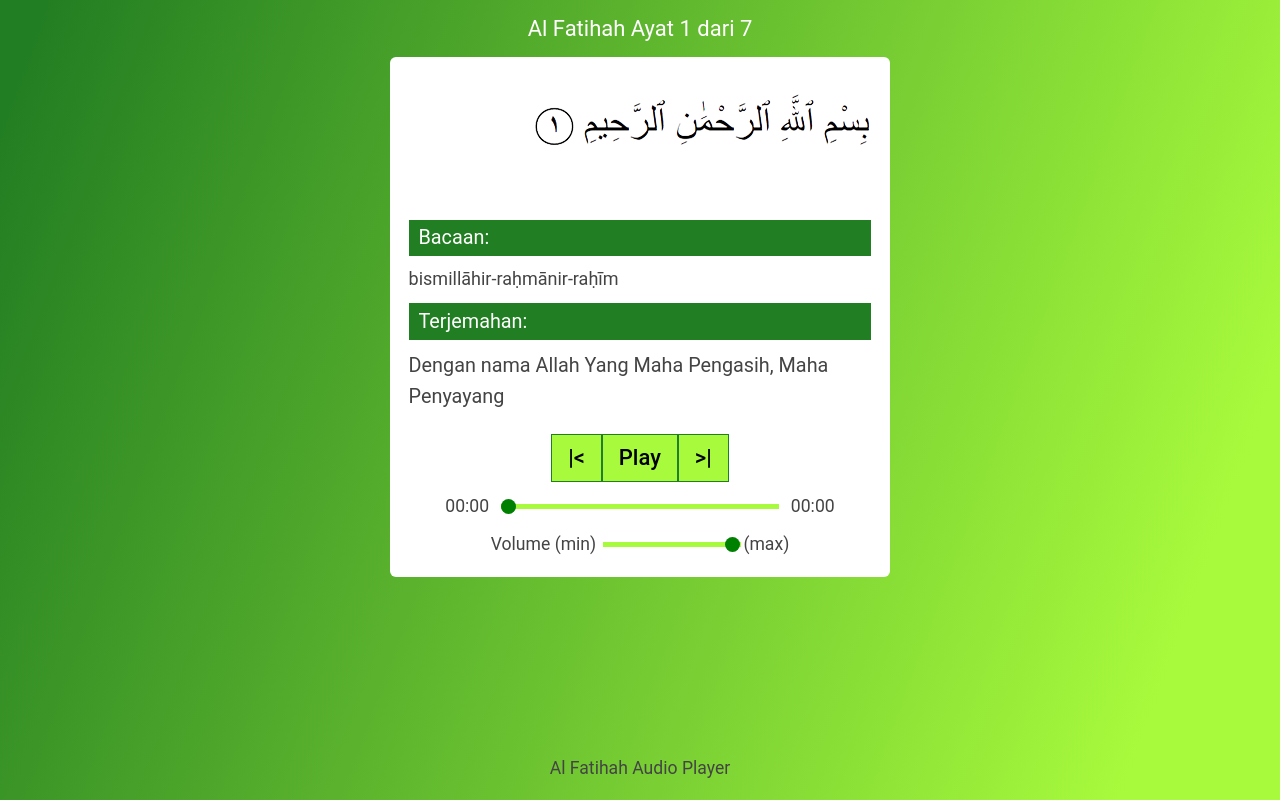
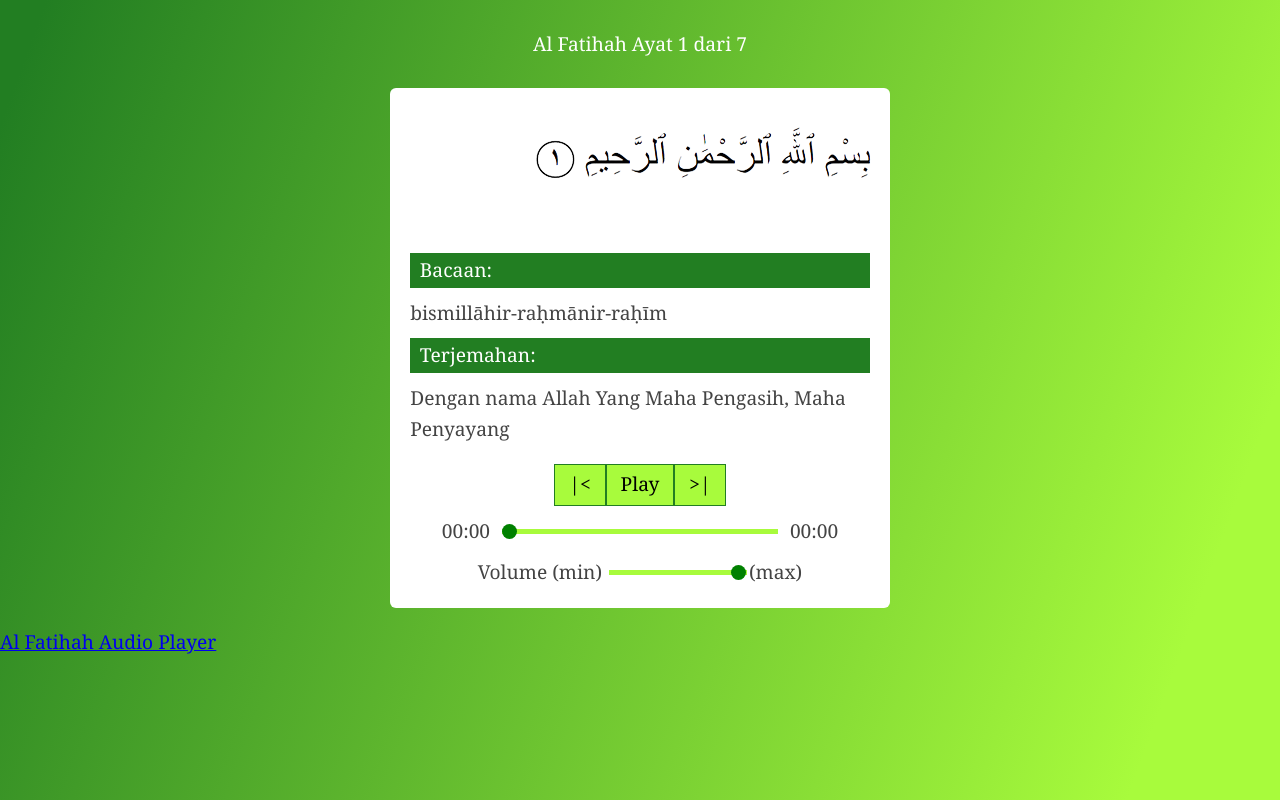
Before and after one commit to tisnarudi/Al-Fatihah-Audio-Player, a plain HTML site: page index.html in a window 1280 px wide. Drawn offline with Linux system fonts and the light colour scheme.

Commit message:
Add files via upload

```diff
--- a/style.css
+++ b/style.css
@@ -19,8 +19,8 @@ box-sizing: border-box;
 }
 
 body {
-font-family: Roboto, Helvetica, Arial, sans-serif;
-font-size: calc(0.125vw + 1rem);
+font-family: Georgia, Serif;
+font-size: calc(0.25vw + 1rem);
 line-height: 1.6;
 min-height: 100vh;
 margin: 0;
@@ -60,26 +60,22 @@ background-position: right top;
 display:block;
 width:100%;
 color:#fff;
-font-size:1.25em;
-padding:.5em 0;
+padding:1.5em 0;
 text-align:center;
 }
 
 .track-name {
-font-size: 1.125rem;
 margin:.5em 0;
 color:#444;
 }
 
 .track-artist {
-font-size:1.125em;
 padding:.5em 0;
 color:#444;
 }
 
 .judul {
 background-color:rgba(34,126,34,1);
-font-size:1.125em;
 color:white;
 padding:.125em .5em;
 }
@@ -103,7 +99,6 @@ cursor:pointer;
 padding: 0.25em .725em;
 margin-top:.5em;
 opacity: 1.0;
-font-size:1.25em;
 border:1px solid rgba(34,126,34,1);
 background-color:rgba(168,251,60,1);
 font-weight:500;
@@ -159,35 +154,6 @@ width: 30%;
 padding: 10px;
 }
 
-footer {
-display:block;
-width:100%;
-text-align:center;
-margin-top: auto;
-}
-
-footer a:link, footer a:active, footer a:visited {
-color:#444;
-text-decoration:none;
-}
-
-footer a:hover {
-text-decoration:underline;
-}
-
-.preload-images {
-visibility:hidden;
-width:0;
-height:0;
-background: url(images/ayat-1.png),
-			url(images/ayat-2.png),
-			url(images/ayat-3.png),
-			url(images/ayat-4.png),
-			url(images/ayat-5.png),
-			url(images/ayat-6.png),
-			url(images/ayat-7.png);
-}
-
 @media screen and (max-width:768px) {
 .player {
 width: 90%;
```
